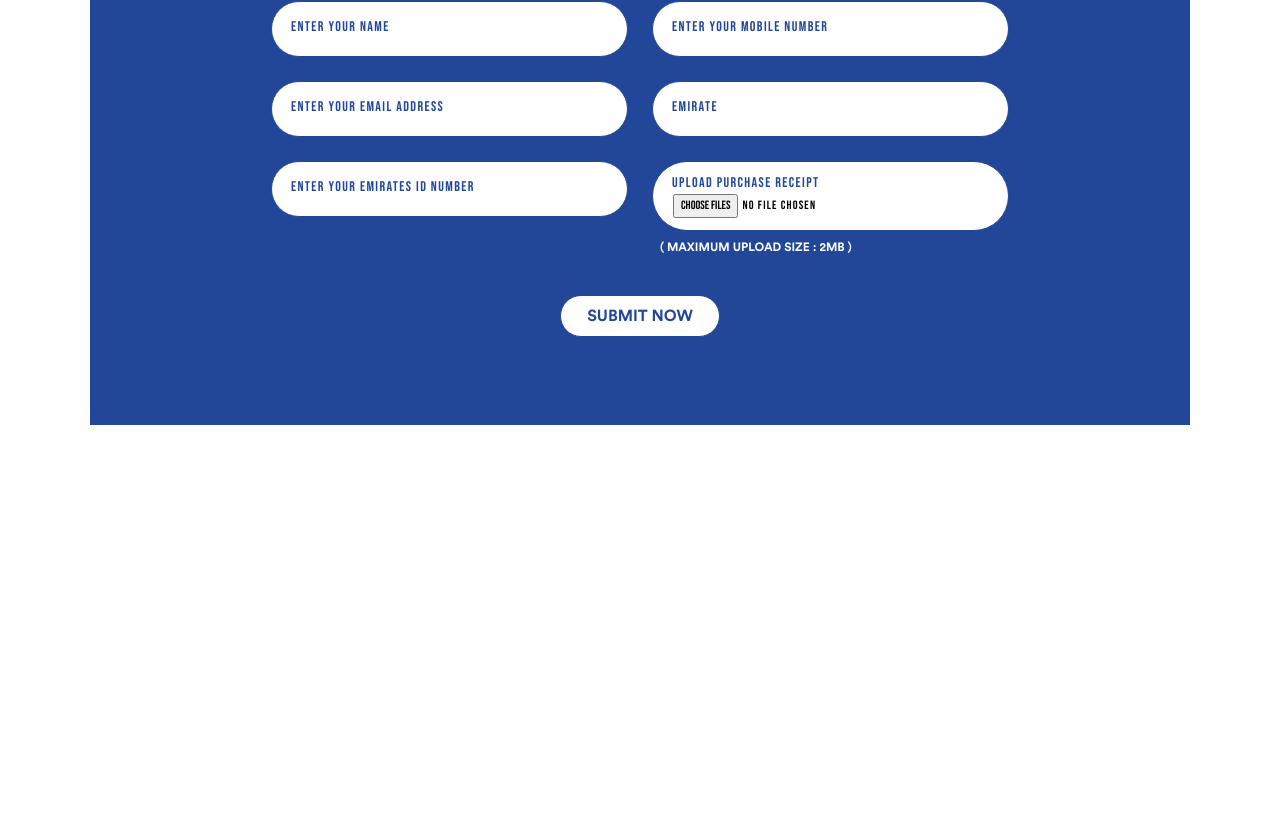
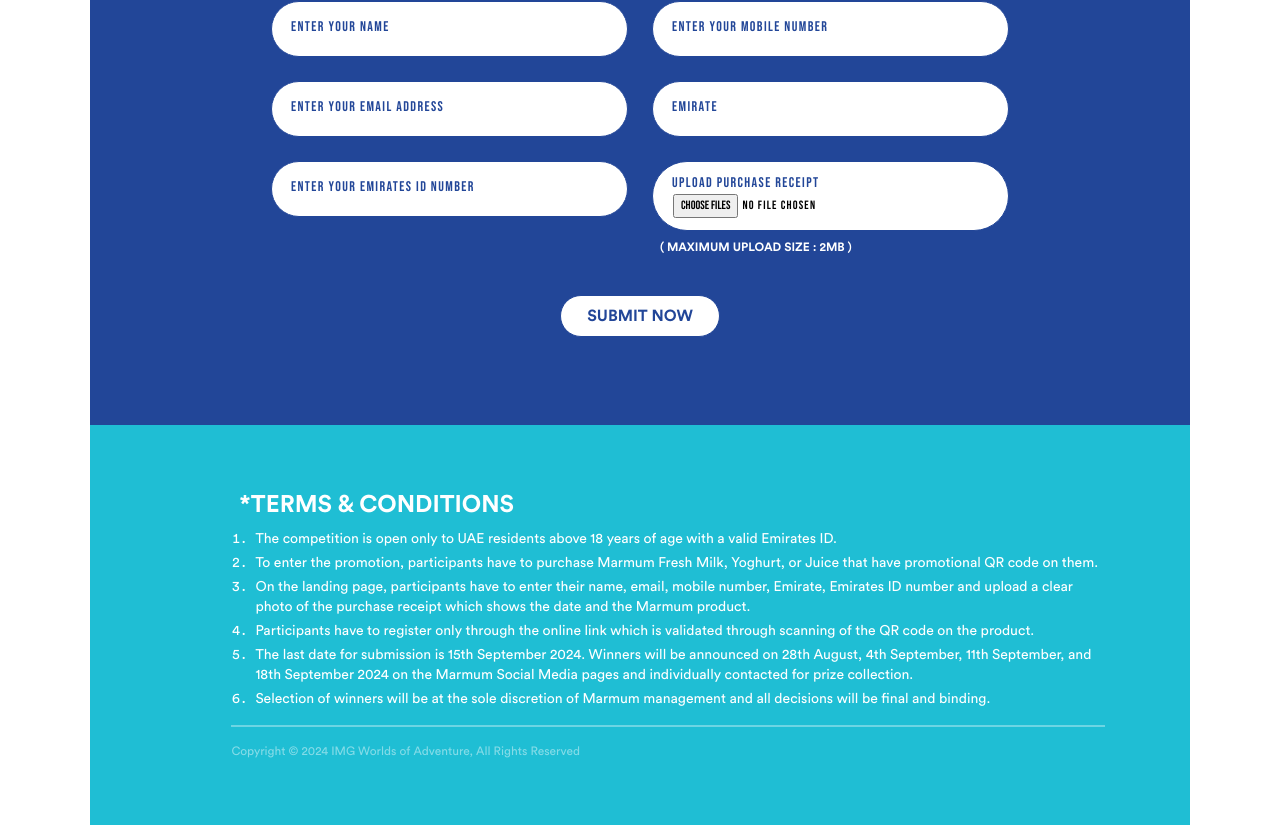
Before and after one commit to anotherITdude/marmum-backtoschool-2024, a Next.js app: page / in a window 1280 px wide. Shown: the part 879-1704 px from the top of the page. Before the commit the page ends 1304 px from the top, so only its background shows below. Built offline with nearby package versions, Linux system fonts and the light colour scheme.

Commit message:
New: terms section

```diff
--- a/app/ar/page.tsx
+++ b/app/ar/page.tsx
@@ -2,12 +2,14 @@ import Adventure from "@/components/Adventure";
 import Container from "@/components/Container";
 import Hero from "@/components/Hero";
 import RegisterSection from "@/components/RegistrationSection";
+import Terms from "@/components/Terms";
 
 export default function Home() {
   return (
     <Container>
       <Hero />
       <RegisterSection />
+      <Terms />
       {/* <Adventure /> */}
     </Container>
   );
--- a/app/page.tsx
+++ b/app/page.tsx
@@ -2,6 +2,7 @@ import Adventure from "@/components/Adventure";
 import Container from "@/components/Container";
 import Hero from "@/components/Hero";
 import RegisterSection from "@/components/RegistrationSection";
+import Terms from "@/components/Terms";
 import Image from "next/image";
 
 export default function Home() {
@@ -9,6 +10,7 @@ export default function Home() {
     <Container>
       <Hero />
       <RegisterSection />
+      <Terms />
       {/* <Adventure /> */}
     </Container>
   );
--- /dev/null
+++ b/components/Terms.tsx
@@ -0,0 +1,58 @@
+"use client";
+import React from "react";
+import Section from "./Section";
+import en from "../locales/en";
+import ar from "../locales/ar";
+import { usePathname } from "next/navigation";
+
+const Terms = () => {
+  const locale = usePathname();
+  const t = locale === "/" ? en : ar;
+  return (
+    <div
+      id="terms"
+      className="text-webWhite bg-webTermsBg"
+
+    >
+      <Section>
+        <div
+          className="w-full md:w-[90%] pl-4 pr-4 md:pl-20 "
+          style={{ margin: "auto", marginTop: "3%" }}
+        >
+          <h1
+            className={`  mb-0 ${
+              locale === "/"
+                ? "font-Circular-Bold text-2xl md:text-2xl"
+                : "text-4xl font-NotoKufiArabic-ExtraBold  md:text-2xl"
+            }`}
+          >
+            {t.terms_heading}
+          </h1>
+          <ul
+            className={`list-decimal mt-2 flex flex-col gap-y-1
+          ${
+            locale === "/"
+              ? "font-Circular-Book text-sm md:text-sm pl-4"
+              : "font-NotoKufiArabic-Regular text-sm md:text-sm pr-4"
+          }
+          `}
+          >
+            <li>{t.terms1}</li>
+            <li>{t.terms2}</li>
+            <li>{t.terms3}</li>
+            <li>{t.terms4}</li>
+            <li>{t.terms5}</li>
+            <li>{t.terms6}</li>
+          </ul>
+          <div className="border-b-2 border-white opacity-35 mt-4 mb-4 -ml-2"></div>
+          <div className={` opacity-45 text-xs ${locale === "/" ? "font-Circular-Book -ml-2" : "font-HelveticaNeueLTArabic-Roman -mr-2"}`}>
+            {t.copywrite}</div>
+        </div>
+
+
+      </Section>
+    </div>
+  );
+};
+
+export default Terms;
--- a/locales/ar.js
+++ b/locales/ar.js
@@ -62,13 +62,13 @@ const translations = {
   'upload_error_message': 'حدث خطأ ما. يرجى المحاولة مرة أخرى',
   // Terms and conditions
   'terms_heading': '*الشروط والأحكام',
-  'terms1': ' تقتصر المشاركة في المسابقة على المقيمين في دولة الإمارات العربية المتحدة فقط والذين تتجاوز أعمارهم 18 عامًا ممن يحملون بطاقة هوية إماراتية سارية.',
-  'terms2': ' للمشاركة في العرض الترويجي، على المشاركين شراء أحد منتجات مزارع العين من الحليب أو الروب أو اللبن أو العصير الطازج أو دجاج أو بيض مزارع العين الطازج المطبوع عليها رمز الاستجابة السريعة الترويجي., (QR) الترويجي.',
-  'terms3': ' يجب على المشاركين إدخال الاسم وعنوان البريد الإلكتروني ورقم الهاتف المتحرك واسم الإمارة ورقم بطاقة الهوية الإماراتية وتحميل صورة واضحة لفاتورة الشراء التي تظهر التاريخ ومنتج مزارع العين.',
-  'terms4': 'يتعين على جميع المشاركين التسجيل من خلال الرابط الإلكتروني والذي سوف يتم التحقق من صحته من خلال مسح رمز الاستجابة السريعة (QR) الموجود على المنتج. ',
-  'terms5': 'آخر موعد للتقديم للمشاركة في السحب هو 15 سبتمبر 2024. وسوف يتم الإعلان عن الفائزين في تاريخ 10 أكتوبر 2024 على مواقع التواصل الاجتماعي الخاصة بمزارع العين وسيتم الاتصال بكل فائز على حدة لتحصيل جائزته.',
-  'terms6': 'يخضع اختيار الفائزين لتقدير إدارة مزارع العين وستكون جميع القرارات نهائية ومُلزمة.',
-  'copywrite':'جميع حقوق الطبع والنشر محفوظة لمزارع العين - العودة إلى المدرسة 2024.'
+  'terms1': 'تقتصر المشاركة في المسابقة فقط على المقيمين في دولة الإمارات العربية المتحدة الذين تتجاوز أعمارهم 18 عامًا الذين يحملون بطاقة هوية إماراتية سارية.',
+  'terms2': 'للمشاركة في العرض الترويجي، على المشاركين شراء حليب مرموم أو الروب أو العصير الطازج المطبوع عليها رمز الاستجابة السريعة (QR) الترويجي.',
+  'terms3': 'يتعين على المشاركين الدخول إلى الصفحة الرئيسية في الموقع الإلكتروني لإدخال الاسم وعنوان البريد الإلكتروني ورقم الهاتف المتحرك واسم الإمارة ورقم الهوية الإماراتية وتحميل صورة واضحة لفاتورة الشراء والتي تُظهر التاريخ ومنتج مرموم.',
+  'terms4': 'يتعين على جميع المشاركين التسجيل من خلال الرابط الإلكتروني فقط والذي سوف يتم التحقق من صحته من خلال مسح رمز الاستجابة السريعة(QR)  الموجود على المنتج.',
+  'terms5': 'آخر موعد للتقديم للمشاركة في السحب هو 15 سبتمبر 2024. وسوف يتم الإعلان عن أسماء الفائزين في تاريخ 1 أكتوبر 2024 على مواقع التواصل الاجتماعي الخاصة بمرموم وسيتم الاتصال بكل فائز على حدة لتحصيل جائزته.',
+  'terms6': 'يخضع اختيار الفائزين للتقدير الحصري لإدارة شركة مرموم وستكون جميع القرارات نهائية ومُلزمة.',
+  'copywrite':'حقوق الطبع والنشر © آي إم جي عالم من المغامرات، 2024. جميع الحقوق محفوظة.'
 };
 
 export default translations;
--- a/locales/en.js
+++ b/locales/en.js
@@ -63,12 +63,12 @@ const translations = {
   'upload_error_message': 'Something went wrong please try again',
   //Terms and conditions
   'terms_heading': '*TERMS & CONDITIONS',
-'terms1': 'The competition is open only to UAE residents above 18 years of age with a valid Emirates ID.',
-'terms2': 'To enter the promotion, participants have to purchase Al Ain Farms Fresh Milk, Yoghurt, Laban, Juice, Chicken or Eggs that have promotional QR code on them.',
-'terms3': 'On the landing page, participants have to enter their name, email, mobile number, Emirate, Emirates ID number and upload a clear photo of the purchase receipt which shows the date and the Al Ain Farms product.',
-'terms4': 'Participants have to register only through the online link which is validated through scanning of the QR code on the product.',
-'terms5': 'The last date for submission is 15th September 2024. Winners will be announced on 10th of October 2024 on Al Ain Farms social media and individually contacted for prize collection',
-'terms6': 'Selection of winners will be at the sole discretion of Al Ain Farms management and all decisions will be final and binding.',
-  'copywrite': '© Copyright 2024 Al Ain Farms, Back to School, All Rights Reserved',
+    "terms1": "The competition is open only to UAE residents above 18 years of age with a valid Emirates ID.",
+    "terms2": "To enter the promotion, participants have to purchase Marmum Fresh Milk, Yoghurt, or Juice that have promotional QR code on them.",
+    "terms3": "On the landing page, participants have to enter their name, email, mobile number, Emirate, Emirates ID number and upload a clear photo of the purchase receipt which shows the date and the Marmum product.",
+    "terms4": "Participants have to register only through the online link which is validated through scanning of the QR code on the product.",
+    "terms5": "The last date for submission is 15th September 2024. Winners will be announced on 28th August, 4th September, 11th September, and 18th September 2024 on the Marmum Social Media pages and individually contacted for prize collection.",
+    "terms6": "Selection of winners will be at the sole discretion of Marmum management and all decisions will be final and binding.",
+    'copywrite': 'Copyright © 2024 IMG Worlds of Adventure, All Rights Reserved',
 };
 export default translations;
--- a/tailwind.config.js
+++ b/tailwind.config.js
@@ -19,6 +19,7 @@ module.exports = {
       webBlue: "#224698",
       webHeroBg: "#18c1d8",
       webAdventureBg: "#1ccee8",
+      webTermsBg: "#1FBED4",
       webLangColor: "#004F9C",
       webWhite: "#ffffff",
       webRed: "#E2211C",
```
